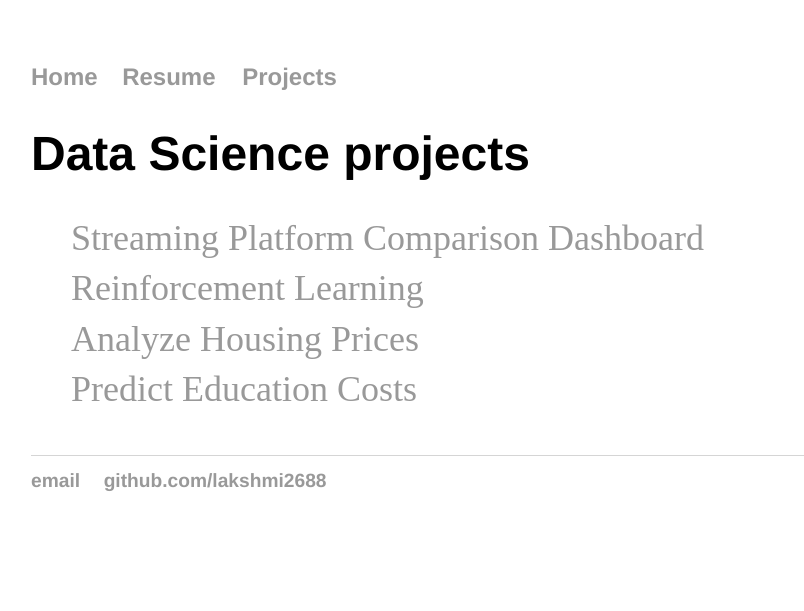
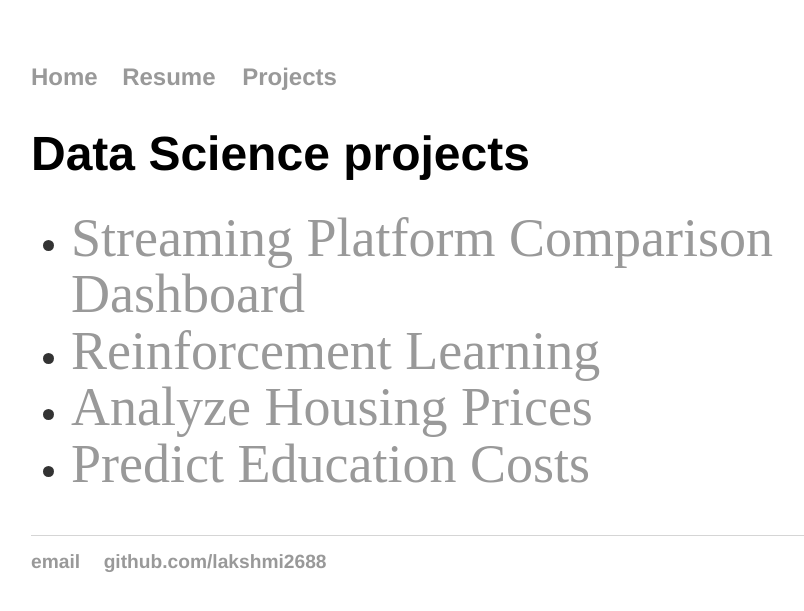
Before and after one commit to lakshmi2688/lakshmi2688.github.io, a Jekyll site: the page built from project/index.html, in a window 1280 px wide. Shown: the top 611 px of the page, without its empty margins (161-965 px from the left). Built offline with Jekyll 4.4.1, drawn with Linux system fonts in a browser that asks for light colours.

Commit message:
Update main.css

```diff
--- a/css/main.css
+++ b/css/main.css
@@ -42,6 +42,6 @@ ul.posts {
     font-size: 1.5em;
 }
 
-ul.posts li {
-    list-style : none;
+ul.posts li a{
+    font-size: 1.5em;
 }
```
